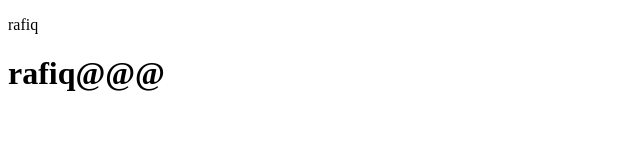
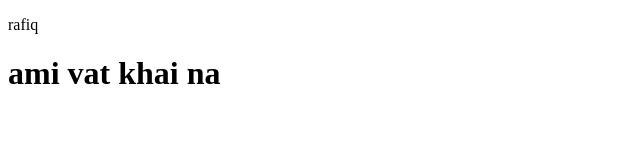
Before and after one commit to Rafiqul26/rafiqul, a plain HTML site: page index.html in a window 1280 px wide. Shown: the whole page, without its empty margins (0-640 px from the left). Drawn offline with Linux system fonts and the light colour scheme.

Commit message:
Update index.html

```diff
--- a/index.html
+++ b/index.html
@@ -8,6 +8,6 @@
 </head>
 <body>
     <p>rafiq</p>
-    <h1>rafiq@@@</h1>
+    <h1>ami vat khai na</h1>
 </body>
 </html>
```
